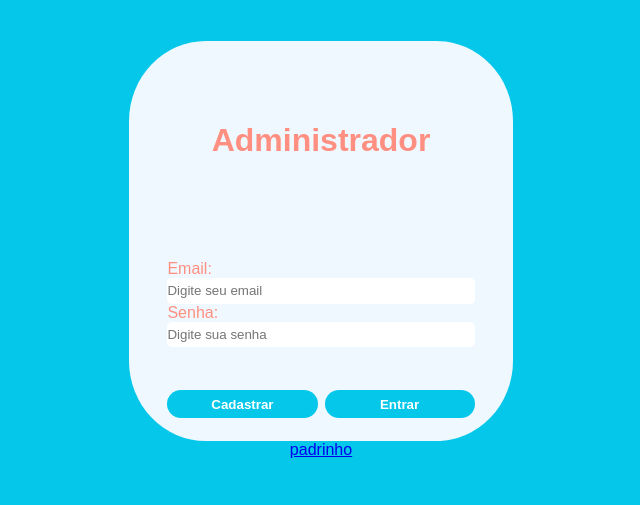
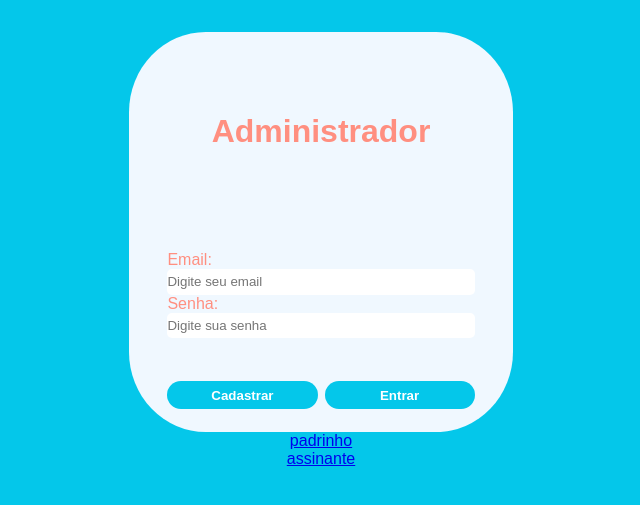
Before and after one commit to Lindgren-07/sqlalchemy_bd, a Flask app: page / in a window 1280 px wide. Shown: the top 505 px of the page, without its empty margins (319-959 px from the left). Run offline with Flask 3, Linux system fonts and the light colour scheme; data that the repository does not hold is empty.

Commit message:
Adicionando lógica de assinante

```diff
--- a/main.py
+++ b/main.py
@@ -5,6 +5,10 @@ import models
 app = Flask(__name__)
 app.secret_key = 'joao07'
 
+
+@app.route('/assinante')
+def assinante():
+   return render_template('assinante.html')
 
 @app.route('/padrinho')
 def padrinho():
@@ -141,6 +145,19 @@ def cadastrar_padrinho():
       flash(str(v))
       return redirect('/padrinho')
 
+@app.route('/cadastrar_assinante', methods=['POST'])
+def cadastrar_assinante():
+    nome = request.form.get('nome_assinante')
+    email = request.form.get('email_assinante')
+
+    try:
+        validacao.validarAssinante(nome, email)
+        flash('Assinante cadastrado!')
+        return redirect('/assinante')
+    except ValueError as v:
+        flash(str(v))
+        return redirect('/assinante')
+
 
 
 if __name__ == '__main__':
--- a/templates/adm.html
+++ b/templates/adm.html
@@ -44,6 +44,7 @@
     </div>
 
     <a href="/padrinho">padrinho</a>
+    <a href="/assinante">assinante</a>
 </body>
 
 </html>
```
Also changed, not shown: templates/assinante.html (added, +45 -0 lines), validacao.py (+13 -0 lines).
